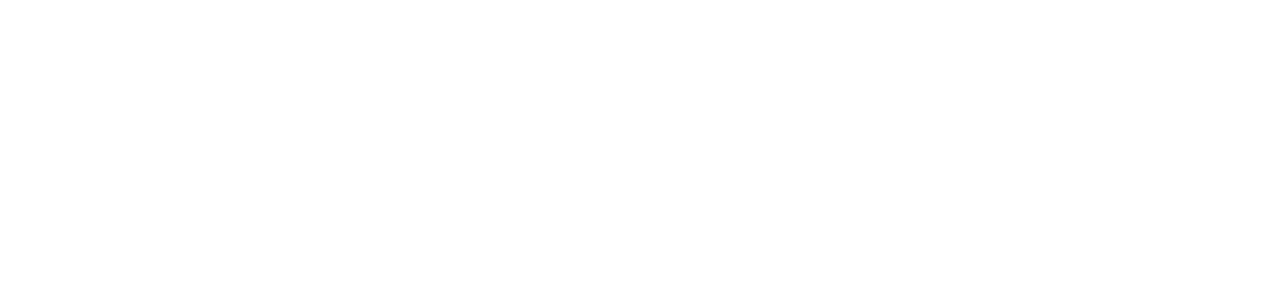
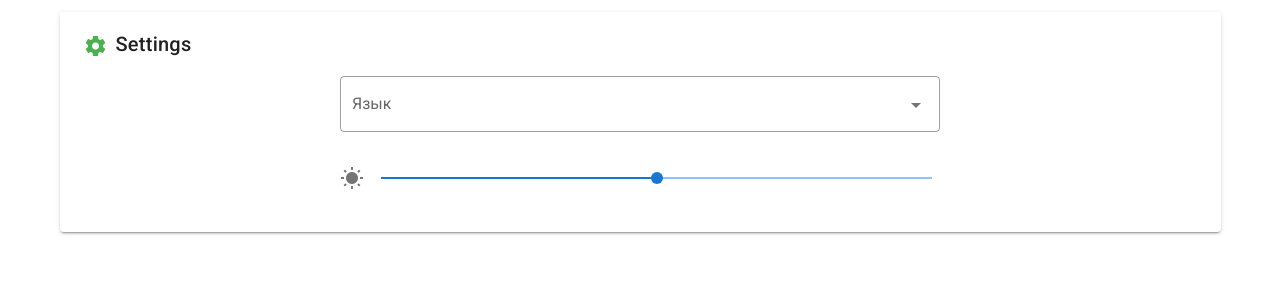
Before and after one commit to vsezol/sekstan-app, a Vue app: page /settings in a window 1280 px wide. Shown: the top 300 px of the page. Built offline with nearby package versions, Linux system fonts and the light colour scheme.

Commit message:
lang and brightness

```diff
--- a/src/pages/Settings.vue
+++ b/src/pages/Settings.vue
@@ -1,14 +1,33 @@
 <template>
-  <v-card> </v-card>
+  <v-card class="pa-4">
+    <v-card-title class="px-0 pt-0">
+      <span class="ml-2">
+        <v-icon color="success">
+          mdi-cog
+        </v-icon>
+      </span>
+      <span class="ml-2">Settings</span>
+    </v-card-title>
+    <v-form class="settings-form mx-auto">
+      <v-select :items="items" label="Язык" outlined></v-select>
+      <v-slider v-model="brightness" prepend-icon="mdi-white-balance-sunny" />
+    </v-form>
+  </v-card>
 </template>
 
 <script>
-import PowerOffModal from '@/components/PowerOffModal'
-
 export default {
   name: 'Settings',
   data() {
-    return {}
+    return {
+      items: ['Русский', 'English'],
+      brightness: 50
+    }
   }
 }
 </script>
+
+<style lang="sass" scoped>
+.settings-form
+  max-width: 600px
+</style>
--- a/src/plugins/router.js
+++ b/src/plugins/router.js
@@ -3,12 +3,14 @@
 import Menu from '../pages/Menu'
 import location from './routes/location'
 import MeasureAngle from '../pages/MeasureAngle'
+import Settings from '../pages/Settings'
 
 Vue.use(Router)
 export default new Router({
   routes: [
     ...location,
     { path: '/measure-angle', component: MeasureAngle },
+    { path: '/settings', component: Settings },
     { path: '/', component: Menu }
   ],
   mode: 'history'
```
